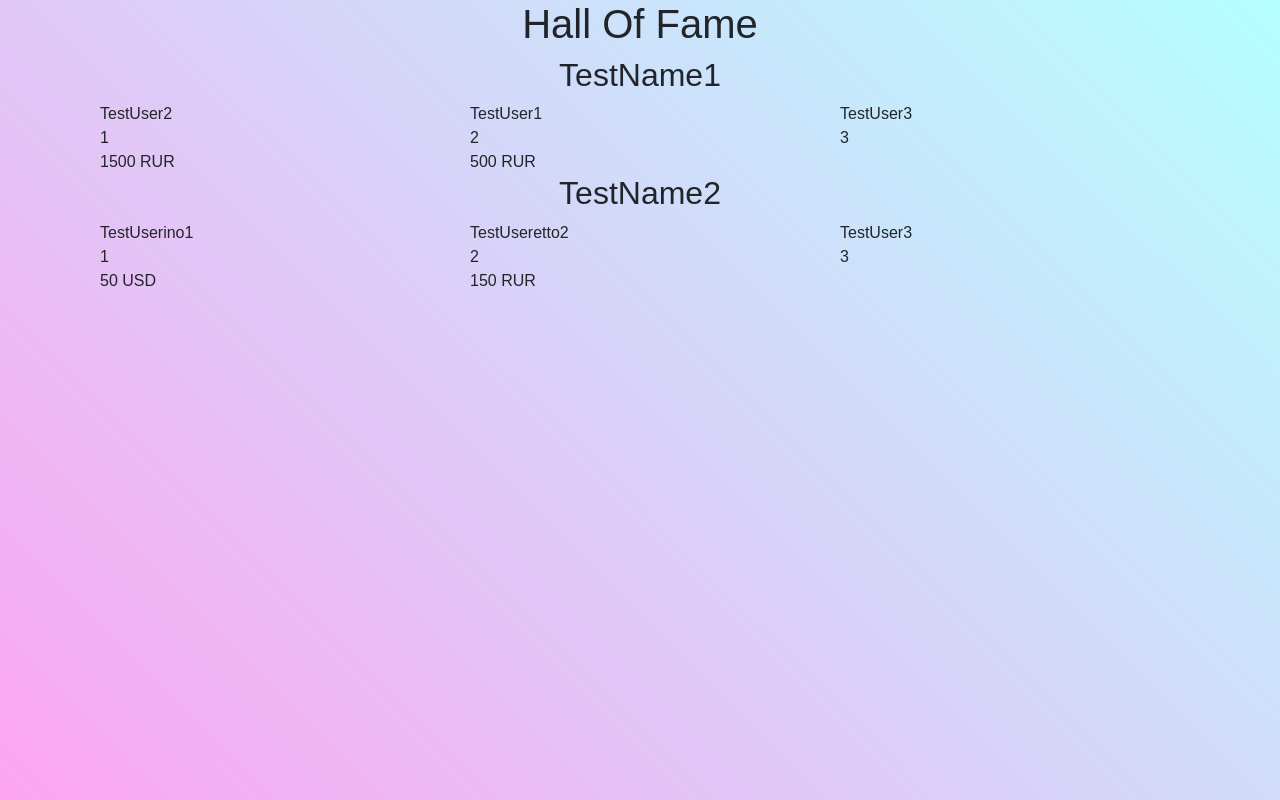
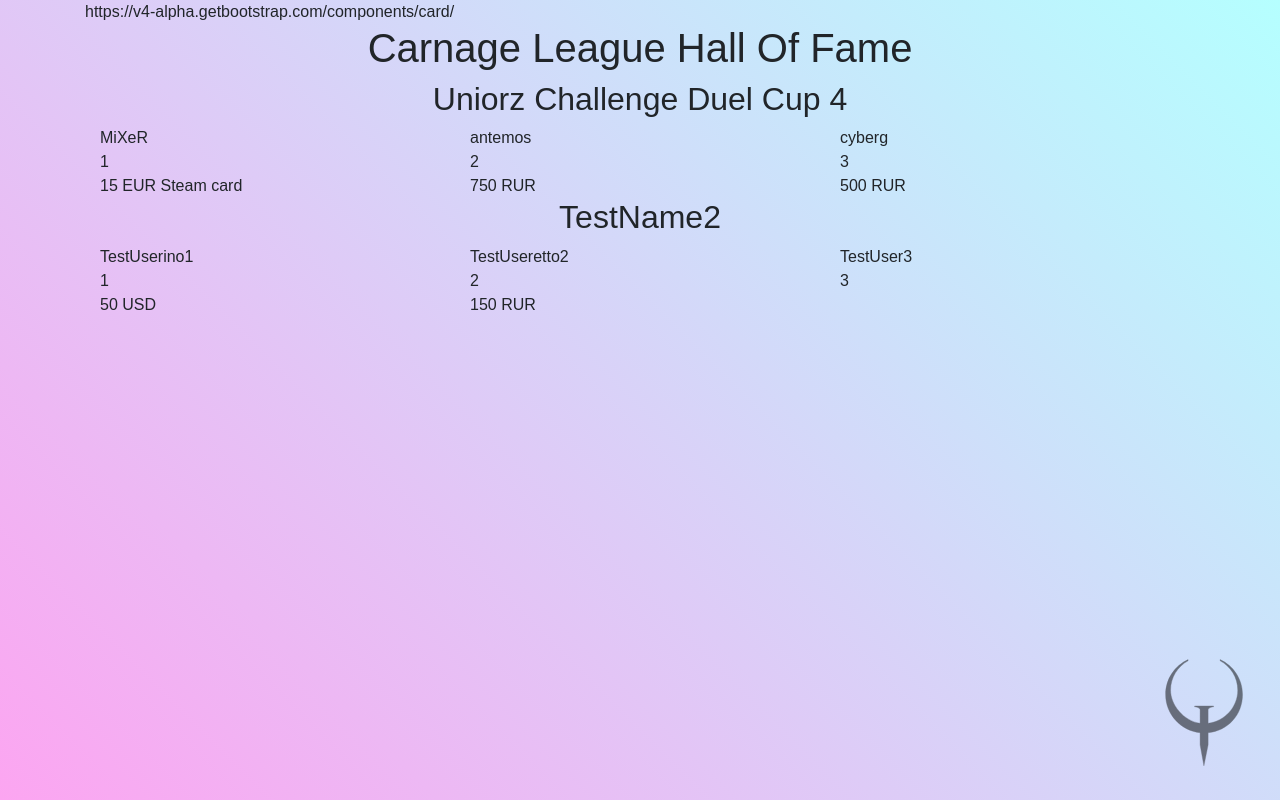
Before and after one commit to theHDM/hall-of-fame, a React (Create React App) app: page / in a window 1280 px wide. Built offline with nearby package versions, Linux system fonts and the light colour scheme.

Commit message:
data updates

```diff
--- a/src/App.css
+++ b/src/App.css
@@ -4,5 +4,4 @@
     right: 36px;
     height: 120px;
     opacity: 0.5;
-    display: none;
 }
--- a/src/components/results-list/ResultsList.js
+++ b/src/components/results-list/ResultsList.js
@@ -7,7 +7,7 @@ export default class ResultsList extends Component {
 
     return (
       <div className="container">
-        <div className="row">
+        <div className="row justify-content-center">
           {resultItems}
         </div>
       </div>
--- a/src/components/tournament-list/TournamentList.js
+++ b/src/components/tournament-list/TournamentList.js
@@ -9,7 +9,8 @@ export default class TournamentList extends Component {
 
     return (
       <div className="container">
-        <h1 className="text-center">Hall Of Fame</h1>
+        https://v4-alpha.getbootstrap.com/components/card/
+        <h1 className="text-center">Carnage League Hall Of Fame</h1>
           {tournamentItems}
       </div>
     );
--- a/src/components/tournament-list/data.json
+++ b/src/components/tournament-list/data.json
@@ -1,23 +1,24 @@
 [
   {
-    "tournamentName": "TestName1",
+    "tournamentName": "Uniorz Challenge Duel Cup 4",
     "results": [
       {
-        "nickname": "TestUser1",
+        "nickname": "MiXeR",
+        "placement": 1,
+        "prize": "15 EUR Steam card",
+        "country": "UA"
+      },
+      {
+        "nickname": "antemos",
         "placement": 2,
-        "prize": "500 RUR",
+        "prize": "750 RUR",
         "country": "RU"
       },
       {
-        "nickname": "TestUser2",
-        "placement": 1,
-        "prize": "1500 RUR",
-        "country": "UA"
-      },
-      {
-        "nickname": "TestUser3",
+        "nickname": "cyberg",
         "placement": 3,
-        "country": "BY"
+        "prize": "500 RUR",
+        "country": "RU"
       }
     ]
   },
```
